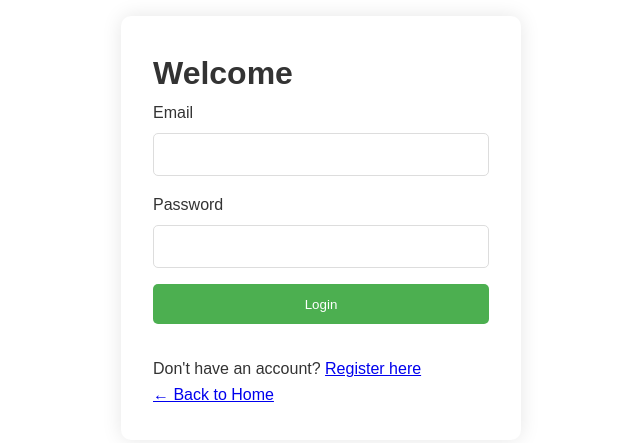
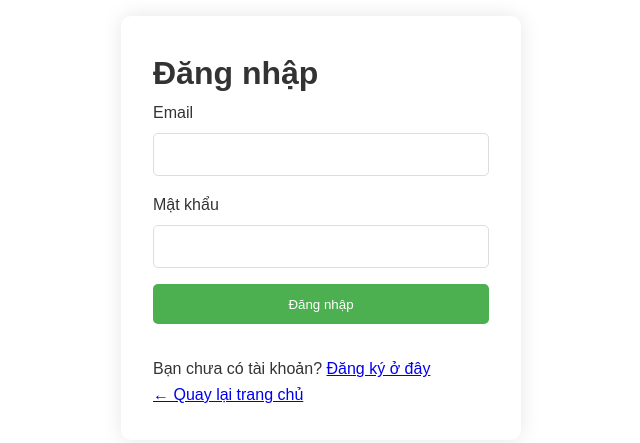
Before and after one commit to Toandz1125/HSCoin, a plain HTML site: page project/src/auth/login.html in a window 1280 px wide. Shown: the part 192-635 px from the top of the page, without its empty margins (319-959 px from the left). Drawn offline with Linux system fonts and the light colour scheme.

Commit message:
Update login.html

```diff
--- a/project/src/auth/login.html
+++ b/project/src/auth/login.html
@@ -3,27 +3,27 @@
 <head>
     <meta charset="UTF-8">
     <meta name="viewport" content="width=device-width, initial-scale=1.0">
-    <title>Login - CharityHeart</title>
+    <title>Đăng nhập - HSCoin</title>
     <link rel="stylesheet" href="../css/styles.css">
 </head>
 <body>
     <div class="auth-container">
         <div class="auth-box">
-            <h1>Welcome</h1>
+            <h1>Đăng nhập</h1>
             <form id="login-form" class="auth-form">
                 <div class="form-group">
                     <label for="email">Email</label>
                     <input type="email" id="email" name="email" required>
                 </div>
                 <div class="form-group">
-                    <label for="password">Password</label>
+                    <label for="password">Mật khẩu</label>
                     <input type="password" id="password" name="password" required>
                 </div>
-                <button type="submit" class="btn btn-primary">Login</button>
+                <button type="submit" class="btn btn-primary">Đăng nhập</button>
                 <div id="login-message" class="message"></div>
             </form>
-            <p class="auth-link">Don't have an account? <a href="register.html">Register here</a></p>
-            <a href="../index.html" class="back-link">← Back to Home</a>
+            <p class="auth-link">Bạn chưa có tài khoản? <a href="register.html">Đăng ký ở đây</a></p>
+            <a href="../index.html" class="back-link">← Quay lại trang chủ</a>
         </div>
     </div>
     <script src="../js/auth.js" type="module"></script>
```
